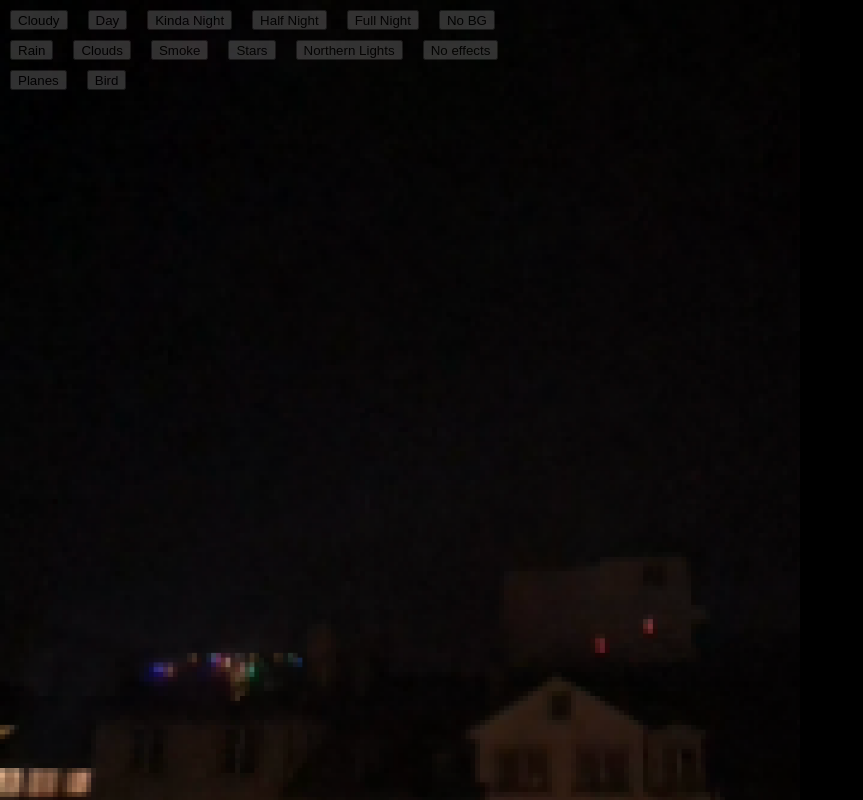
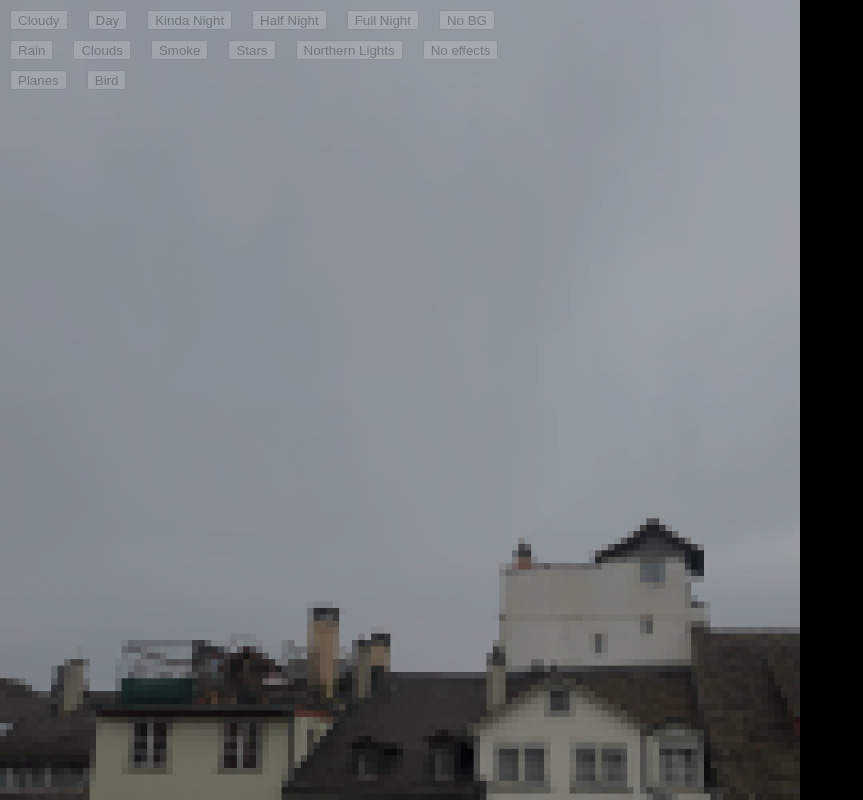
Before and after one commit to flononymus/im-Moment-enzian-, a plain HTML site: page index.html in a window 1280 px wide. Shown: the whole page, without its empty margins (0-863 px from the left). Drawn offline with Linux system fonts and the light colour scheme.

Commit message:
version control friday

```diff
--- a/canvas.js
+++ b/canvas.js
@@ -49,9 +49,9 @@ document.getElementById('canvasBackground').onmouswheel = function(event){
 }
 
 if (currentImage === null) {
-  // currentImage = 'clouds'
+  currentImage = 'clouds'
   // currentImage = 'moreNight';
-  currentImage = 'fullNight'
+  // currentImage = 'fullNight'
   // currentImage = 'halfNight';
 };
 
--- a/effects/bird.js
+++ b/effects/bird.js
@@ -1,17 +1,23 @@
 var canvasBird= document.getElementById('canvasBird');
 var ctxBird = canvasBird.getContext('2d')
-canvasBird.width = window.innerWidth;
-canvasBird.height = window.innerHeight;
+// canvasBird.width = window.innerWidth;
+// canvasBird.height = window.innerHeight;
+canvasBird.width = 1200;
+canvasBird.height = 1200;
 
 var canvasBird2 = document.getElementById('canvasBird2');
 var ctxBird2 = canvasBird2.getContext('2d');
-canvasBird2.width = window.innerWidth;
-canvasBird2.height = window.innerHeight;
+// canvasBird2.width = window.innerWidth;
+// canvasBird2.height = window.innerHeight;
+canvasBird2.width = 1200;
+canvasBird2.height = 1200;
 
 var canvasBird3 = document.getElementById('canvasBird');
 var ctxBird3 = canvasBird3.getContext('2d');
-canvasBird3.width = window.innerWidth;
-canvasBird3.height = window.innerHeight;
+// canvasBird3.width = window.innerWidth;
+// canvasBird3.height = window.innerHeight;
+canvasBird3.width = 1200;
+canvasBird3.height = 1200;
 
 
 
@@ -65,6 +71,8 @@ var spriteHeight = birdFlyingLeft.height / rows;
 var spriteWidthIdle= birdIdle.width / cols;
 var spriteHeightIdle= birdIdle.height / rows;
 
+var birdOpacity = 0;
+
 
 
 // var xBirdLanding= -1*(window.innerWidth);
@@ -108,6 +116,11 @@ function animate() {
     ctxBird3.clearRect(0,0,canvasBird.width,canvasBird.height);
 
     requestAnimationFrame(animate);
+
+    if (birdOpacity < 1) {
+        ctxBird2.globalAlpha = birdOpacity;
+        birdOpacity+= 0.01;
+    }
 
     currentFrame = currentFrame % totalFrames;
     srcX = currentFrame * spriteWidth;
@@ -195,6 +208,8 @@ function toggleBird() {
 
         birdIdle.src = "images/birdIdlePixel5.png"
 
+        birdOpacity = 0;
+
         // imageSwitch = false;
         // return;
     }
--- a/effects/stars.js
+++ b/effects/stars.js
@@ -1186,18 +1186,9 @@ var canvasStars= document.getElementById('canvasStars');
 var canvasStars2= document.getElementById('canvasStars2');
 var ctxStars= canvasStars.getContext('2d');
 console.log(canvasStars.width,canvasStars.height)
-// ctxStars.scale(1.2,1.2)
 var ctxStars2 = canvasStars2.getContext('2d');
-// canvasStars.width = 1000;
-// canvasStars.height = 1000;
-canvasStars.width = 2*window.innerWidth;
-canvasStars.height = 2*window.innerHeight;
-// canvasStars.width = window.innerWidth;
-// canvasStars.height = window.innerHeight;
-// canvasStars.width = 850;
-// canvasStars.height = 850;
-// canvasStars.width = 750;
-// canvasStars.height = 750;
+canvasStars.width = 1000;
+canvasStars.height = 1000;
 
 var enableStars = false;
 let rotationAngle = 0;
@@ -1212,51 +1203,33 @@ let currentOpacityStars= 0;
 const starCenterX = canvasStars.width/2;
 const starCenterY = canvasStars.height/2;
 
-// ctxStars.filter = 'blur(1px)'
-
-// toggleStars();
+ctxStars.imageSmoothingEnabled = false;
 
 
 function stars() {
+  ctxStars.globalAlpha = 0;
   ctxStars.clearRect(0, 0, canvasStars.width, canvasStars.height);
-  // ctxStars.clearRect(window.innerWidth, window.innerHeight, canvasStars.width, canvasStars.height);
 
   ctxStars.save();
-  ctxStars.translate(canvasStars.width / 2, canvasStars.height/2);
-    // ctxStars.translate(-canvasStars.width , -canvasStars.height);
+  //for rotating in the center
+  ctxStars.translate(canvasStars.width/2,canvasStars.height/2)
+
   ctxStars.rotate(rotationAngle);
-  ctxStars.translate(-canvasStars.width / 2, -canvasStars.height/2);
-  // ctxStars.translate(-canvasStars.width , -canvasStars.height);
+
+  //to put it back in place
+  ctxStars.translate(-canvasStars.width / 2, (-canvasStars.height/2)-100);
+  // ctxStars.translate(-canvasStars.width / 2, (-canvasStars.height/3)/2);
 
 
   starPoints.forEach(star => {
     let {xPos,yPos,alpha,size} = star;
-
-    // if (Math.floor(Math.random()*10) > 8) {
-    //   // ctxStars.globalAlpha = 0.7;
-    //   ctxStars.globalAlpha = 0.1;
-    //   ctxStars.fillStyle = '#ffff8f';
-    //   // ctxStars.fillStyle = '#000000';
-    //   // ctxStars.fillStyle = '#ffffff';
-    //   // ctxStars.fillStyle = 'rgba(96,165,137,1)'
-    // }
-    // else {
-    //   ctxStars.globalAlpha = alpha;
-    //   // ctxStars.fillStyle = 'rgba(96,165,137,1)'
-    //   ctxStars.fillStyle = '#ffffff'
-    //   // ctxStars.fillStyle = '#000000'
-    // }
-
   ctxStars.fillStyle = '#ffffff';
-  // ctxStars.fillRect(0,0,canvasStars.width,canvasStars.height)
-  // ctxStars.clearRect(10,10,canvasStars.width+10,canvasStars.height+10)
-  // ctxStars2.globalAlpha = 0.2;
   ctxStars.globalAlpha = alpha/2;
   ctxStars.fillRect(xPos,yPos,size,size);
   });
   ctxStars.restore();
-  // rotationAngle += (Math.PI / 180 * 0.001)
-  rotationAngle += (Math.PI / 180 * 0.1)
+  rotationAngle += (Math.PI / 180 * 0.01)
+  // rotationAngle += (Math.PI / 180 * 0.1)
 };
 
 
@@ -1267,11 +1240,11 @@ function toggleStars() {
   if (enableStars) {
     stars();
     starInterval = setInterval(stars, 1000 / fps);
-    ctxStars2.globalAlpha = 0.1;
   }
   else {
     ctxStars.clearRect(0,0,canvasStars.width,canvasStars.height)
     clearInterval(starInterval);
+    rotationAngle = 0;
   }
 }
 
--- a/style.css
+++ b/style.css
@@ -43,6 +43,8 @@
 #canvasStars {
     margin:0;
     height: 100vh;
+    /* height:150%; */
+    /* width:150%; */
     /* width:100%; */
     aspect-ratio: 1/1;
     position:absolute;
@@ -51,7 +53,8 @@
     mask-size: cover;
     mask-repeat: no-repeat;
     mask-image: url(images/test\ mask3.png);
-    /* overflow: hidden; */
+    overflow: hidden;
+    /* overflow:visible; */
 }
 #canvasStars2 {
     margin:0;
```
Also changed, not shown: README.md.
